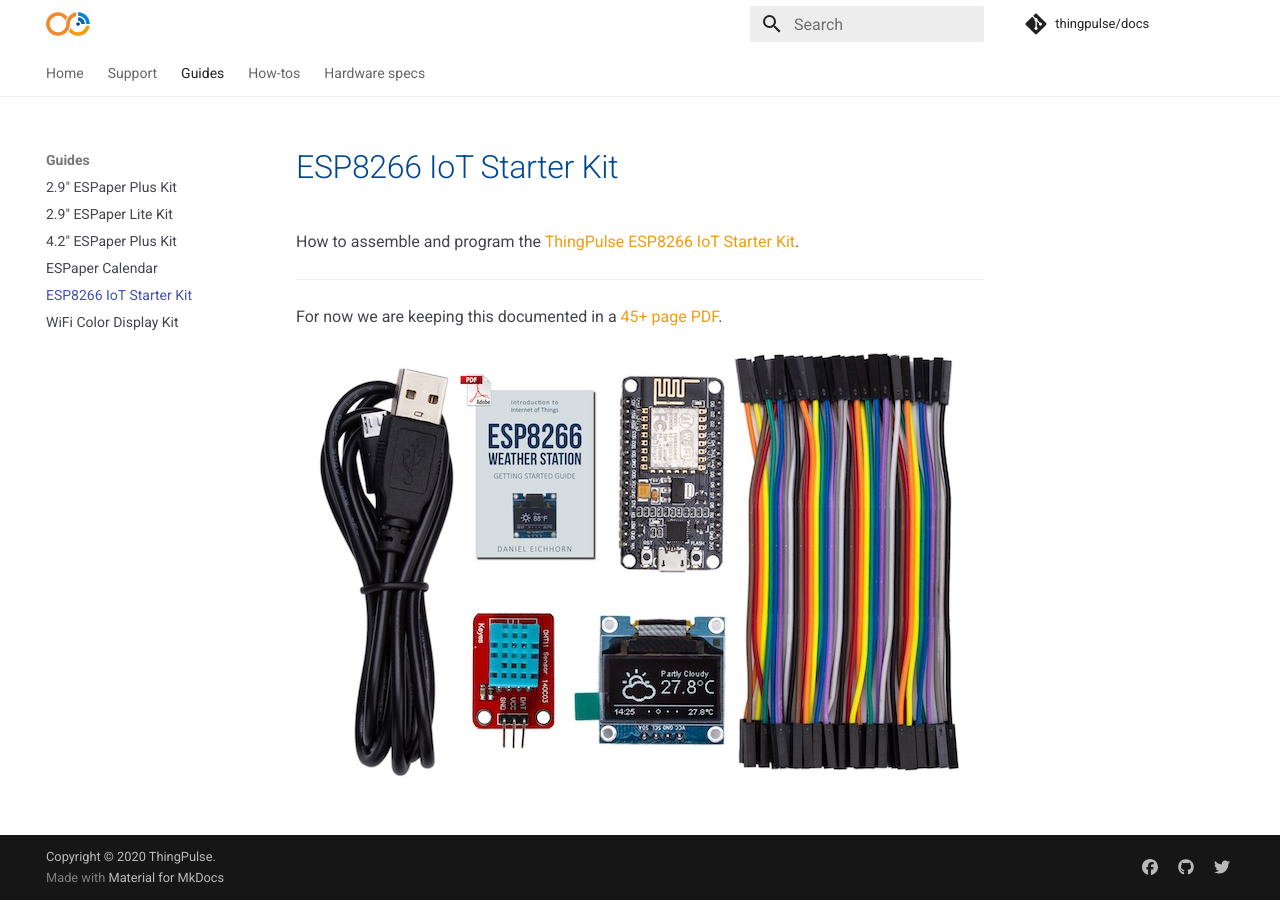
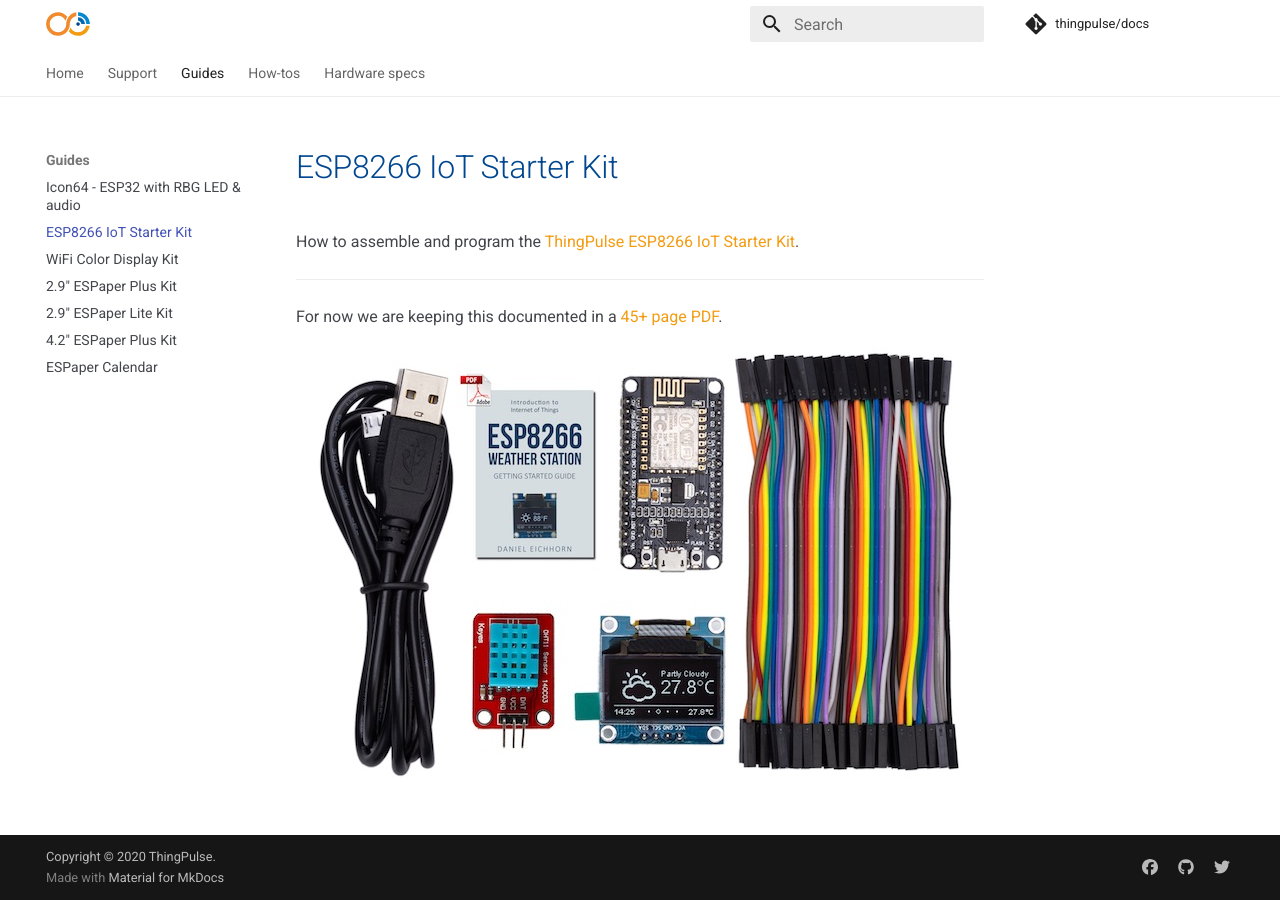
Before and after one commit to ThingPulse/docs, an MkDocs documentation site: the page built from docs/guides/iot-starter-kit.md, in a window 1280 px wide. Built offline with MkDocs 1.6.1 and Material for MkDocs 9.7.7, drawn with Linux system fonts in a browser that asks for light colours; comment, search, counter and statistics services are not loaded.

Commit message:
Add Icon64

```diff
--- a/mkdocs.yml
+++ b/mkdocs.yml
@@ -43,12 +43,13 @@
   - Home: index.md
   - support.md
   - Guides:
+    - Icon64 - ESP32 with RBG LED & audio: guides/icon64-esp32-rgb-led-audio.md
+    - ESP8266 IoT Starter Kit: guides/iot-starter-kit.md
+    - WiFi Color Display Kit: guides/wifi-color-display-kit.md
     - 2.9″ ESPaper Plus Kit: guides/espaper-plus-kit.md
     - 2.9″ ESPaper Lite Kit: guides/espaper-lite-kit.md
     - 4.2″ ESPaper Plus Kit: guides/42-espaper-plus-kit.md
     - ESPaper Calendar: guides/espaper-calendar.md
-    - ESP8266 IoT Starter Kit: guides/iot-starter-kit.md
-    - WiFi Color Display Kit: guides/wifi-color-display-kit.md
   - How-tos:
     - Create OpenWeatherMap API key: how-tos/openweathermap-key.md
     - how-tos/install-drivers.md
```
Also changed, not shown: docs/guides/icon64-esp32-rgb-led-audio.md (added, +7 -0 lines), docs/img/products/ThingPulse-Icon64-ESP32-RGB-LED-audio.jpg (added).
